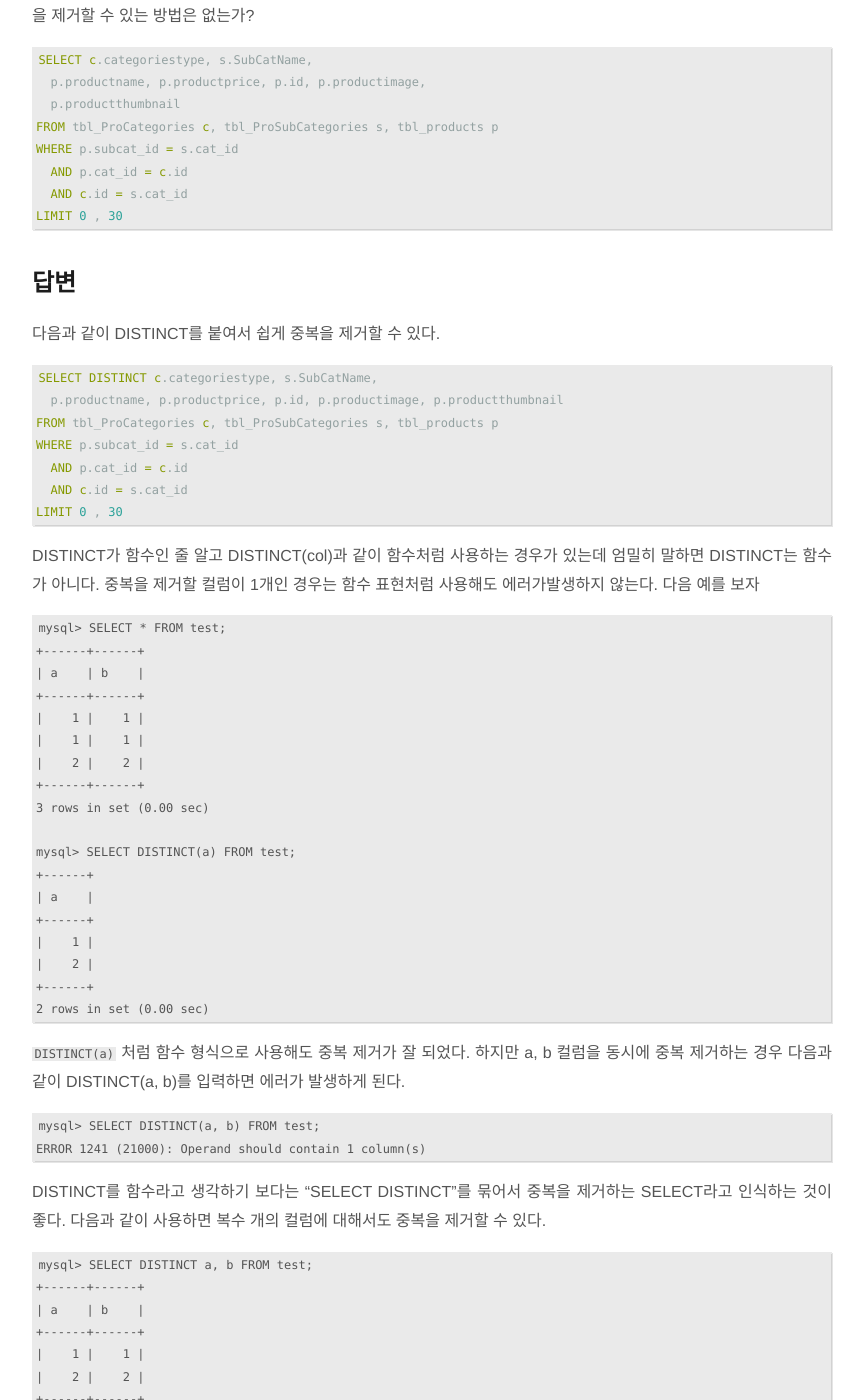
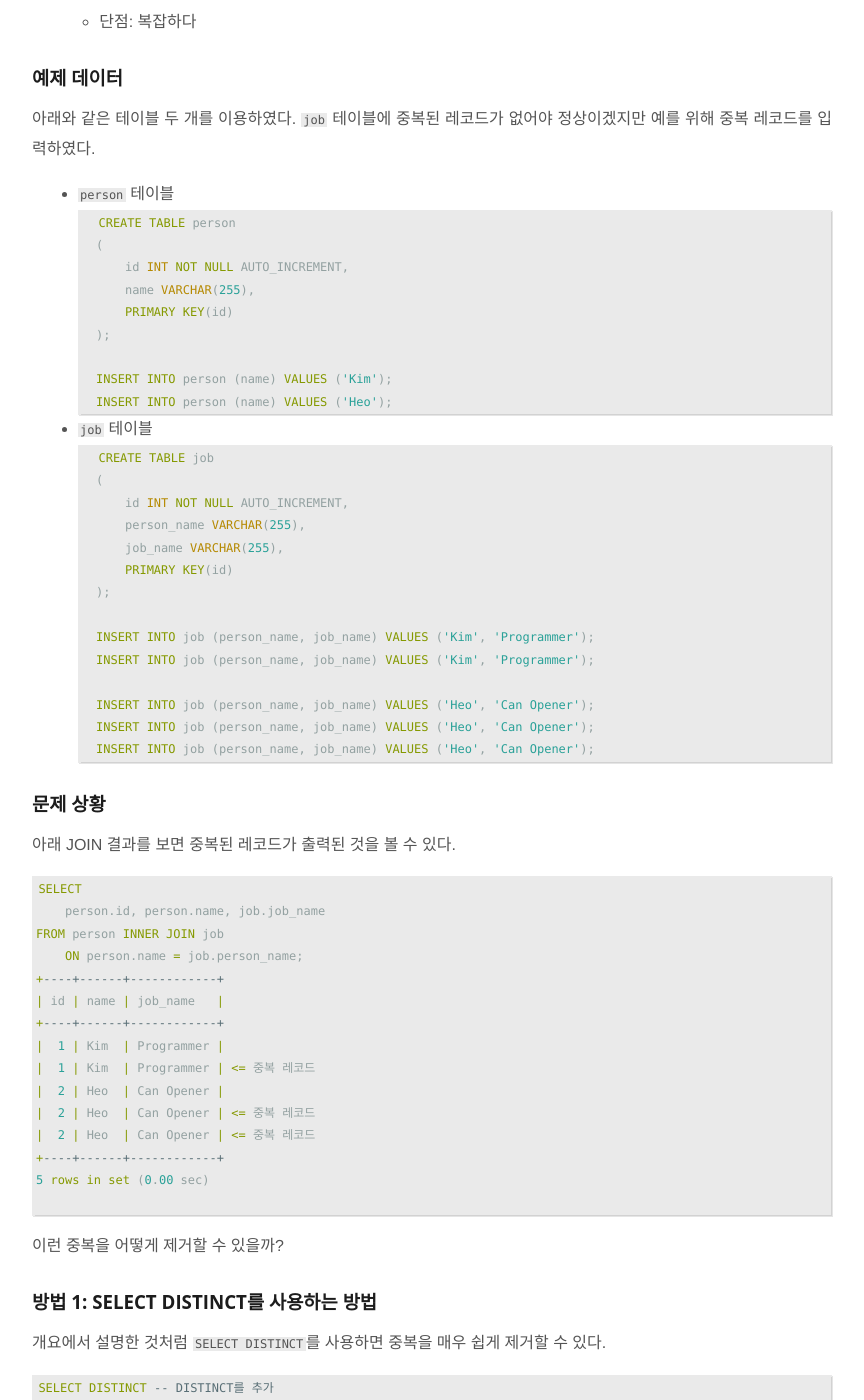
Before and after one commit to jason-heo/jason-heo.github.io, a Jekyll site: the page built from _posts/2014-01-01-find-dup-record.md, in a window 1280 px wide and 1400 px high, scrolled down 653 px. Shown: the whole window, without its empty margins (208-1072 px from the left). Built offline with Jekyll 4.4.1, drawn with Linux system fonts in a browser that asks for light colours; comment, search, counter and statistics services are not loaded; some of the changed text lies outside the part shown.

Commit message:
내용 구성 변경

````diff
--- a/_posts/2014-01-01-find-dup-record.md
+++ b/_posts/2014-01-01-find-dup-record.md
@@ -5,88 +5,172 @@ date: 2014-03-05
 categories: mysql
 ---
 
-{% include pmysql.md %}
+test에 사용된 MySQL 버전: 8.0
 
-## Stackoverflow URL
+(일반적인 방법이기 때문에 5.x에서도 적용된다)
 
-http://stackoverflow.com/questions/20206488/fetching-data-from-three-different-tables-but-it-is-duplicating-records/20206570
+### 개요
 
-## 질문
+1:n 관계의 테이블을 JOIN하면 동일한 결과의 레코드가 n개 출력된다.
 
-아래 SELECT문과 같이 3개의 테이블을 JOIN하고 있다. 테이블들의 관계가 1:n이기 때문에 레코드가 출력되는데, 중복을 제거할 수 있는 방법은 없는가?
+중복을 제거하는 방법은 아래와 같이 두 가지 방법이 있다.
+
+1. 최종 SELECT 결과에서 `SELECT DISTINCT`를 이용하는 방법
+    - 장점: 간단한다
+    - 단점: 속도가 느리다
+1. JOIN 전에 중복을 미리 제거하는 방법
+    - 장점: 속도가 빠르다
+    - 단점: 복잡하다
+
+### 예제 데이터
+
+아래와 같은 테이블 두 개를 이용하였다. `job` 테이블에 중복된 레코드가 없어야 정상이겠지만 예를 위해 중복 레코드를 입력하였다.
+
+- `person` 테이블
+    ```sql
+    CREATE TABLE person
+    (
+        id INT NOT NULL AUTO_INCREMENT,
+        name VARCHAR(255),
+        PRIMARY KEY(id)
+    );
+
+    INSERT INTO person (name) VALUES ('Kim');
+    INSERT INTO person (name) VALUES ('Heo');
+    ```
+- `job` 테이블
+    ```sql
+    CREATE TABLE job
+    (
+        id INT NOT NULL AUTO_INCREMENT,
+        person_name VARCHAR(255),
+        job_name VARCHAR(255),
+        PRIMARY KEY(id)
+    );
+
+    INSERT INTO job (person_name, job_name) VALUES ('Kim', 'Programmer');
+    INSERT INTO job (person_name, job_name) VALUES ('Kim', 'Programmer');
+
+    INSERT INTO job (person_name, job_name) VALUES ('Heo', 'Can Opener');
+    INSERT INTO job (person_name, job_name) VALUES ('Heo', 'Can Opener');
+    INSERT INTO job (person_name, job_name) VALUES ('Heo', 'Can Opener');
+    ```
+
+### 문제 상황
+
+아래 JOIN 결과를 보면 중복된 레코드가 출력된 것을 볼 수 있다.
 
 ```sql
-SELECT c.categoriestype, s.SubCatName,
-  p.productname, p.productprice, p.id, p.productimage,
-  p.productthumbnail
-FROM tbl_ProCategories c, tbl_ProSubCategories s, tbl_products p
-WHERE p.subcat_id = s.cat_id
-  AND p.cat_id = c.id
-  AND c.id = s.cat_id
-LIMIT 0 , 30
+SELECT
+    person.id, person.name, job.job_name
+FROM person INNER JOIN job
+    ON person.name = job.person_name;
++----+------+------------+
+| id | name | job_name   |
++----+------+------------+
+|  1 | Kim  | Programmer |
+|  1 | Kim  | Programmer | <= 중복 레코드
+|  2 | Heo  | Can Opener |
+|  2 | Heo  | Can Opener | <= 중복 레코드
+|  2 | Heo  | Can Opener | <= 중복 레코드
++----+------+------------+
+5 rows in set (0.00 sec)
+
+```
+
+이런 중복을 어떻게 제거할 수 있을까?
+
+### 방법 1: SELECT DISTINCT를 사용하는 방법
+
+개요에서 설명한 것처럼 `SELECT DISTINCT`를 사용하면 중복을 매우 쉽게 제거할 수 있다.
+
+```sql
+SELECT DISTINCT -- DISTINCT를 추가
+    person.id, person.name, job.job_name
+FROM person INNER JOIN job
+    ON person.name = job.person_name;
+
++----+------+------------+
+| id | name | job_name   |
++----+------+------------+
+|  1 | Kim  | Programmer |
+|  2 | Heo  | Can Opener |
++----+------+------------+
+2 rows in set (0.00 sec)
+```
+
+`SELECT`에 `DISTINCT`만 추가했는데 중복이 제거되었다.
+
+매우 쉬운 방법이지만 레코드 수가 많은 경우 성능이 느리다는 단점이 있다.
+
+### 참고: DISTINCT에 대한 이해
+
+간혹 `DISTINCT`를 함수처럼 사용하는 걸 볼 수 있다.
+
+```sql
+SELECT DISTINCT(job_name)
+FROM job;
+
++------------+
+| job_name   |
++------------+
+| Programmer |
+| Can Opener |
++------------+
+2 rows in set (0.00 sec)
+```
+
+그런데 두 개 이상의 필드를 `DISTINCT()` 안에 넣으면 에러가 발생한다.
+
+```sql
+SELECT DISTINCT(person_name, job_name)
+FROM job;
+
+ERROR 1241 (21000): Operand should contain 1 column(s)
+```
+
+`DISTINCT`를 함수라고 생각하지 않고 `SELECT DISTINCT`로 생각하는 것이 필드 개수와 상관없이 사용할 수 있으므로 편하다.
+
+```sql
+SELECT DISTINCT person_name, job_name
+FROM job;
+
++-------------+------------+
+| person_name | job_name   |
++-------------+------------+
+| Kim         | Programmer |
+| Heo         | Can Opener |
++-------------+------------+
+2 rows in set (0.00 sec)
 ```
 
 {% include adsense-content.md %}
 
-## 답변
+### 방법 2: JOIN 전에 중복을 제거하기
 
-다음과 같이 DISTINCT를 붙여서 쉽게 중복을 제거할 수 있다.
+앞서 말한 것처럼 `SELECT DISTINCT`는 간단하지만 성능이 느리다.
+
+성능을 위해서는 JOIN 전에 중복을 제거하는 것이 좋다. (물론 더 좋은 것은 중복이 없도록 테이블 설계를 잘 하는 것이다)
+
+'JOIN 전에 중복 제거'는 다음과 같이 inline view를 사용하면 아주 어렵지 않다.
 
 ```sql
-SELECT DISTINCT c.categoriestype, s.SubCatName,
-  p.productname, p.productprice, p.id, p.productimage, p.productthumbnail
-FROM tbl_ProCategories c, tbl_ProSubCategories s, tbl_products p
-WHERE p.subcat_id = s.cat_id
-  AND p.cat_id = c.id
-  AND c.id = s.cat_id
-LIMIT 0 , 30
+SELECT person.id, person.name, job.job_name
+FROM person INNER JOIN (
+    -- 중복 제거를 위한 inline view
+    SELECT DISTINCT person_name, job_name
+    FROM job
+) AS job ON person.name = job.person_name;
+
++----+------+------------+
+| id | name | job_name   |
++----+------+------------+
+|  1 | Kim  | Programmer |
+|  2 | Heo  | Can Opener |
++----+------+------------+
+2 rows in set (0.00 sec)
 ```
 
-DISTINCT가 함수인 줄 알고 DISTINCT(col)과 같이 함수처럼 사용하는 경우가 있는데 엄밀히 말하면 DISTINCT는 함수가 아니다. 중복을 제거할 컬럼이 1개인 경우는 함수 표현처럼 사용해도 에러가발생하지 않는다. 다음 예를 보자
+언뜻보면 복잡해보일 수 있있고 복잡하니깐 성능이 더 느려보일 수 있는데 일반적으로 레코드 수가 많은 경우 JOIN 전에 중복을 제거해서 1:1 JOIN으로 바꾸는 것이 훨씬 빠르다.
 
-    mysql> SELECT * FROM test;
-    +------+------+
-    | a    | b    |
-    +------+------+
-    |    1 |    1 |
-    |    1 |    1 |
-    |    2 |    2 |
-    +------+------+
-    3 rows in set (0.00 sec)
-
-    mysql> SELECT DISTINCT(a) FROM test;
-    +------+
-    | a    |
-    +------+
-    |    1 |
-    |    2 |
-    +------+
-    2 rows in set (0.00 sec)
-
-`DISTINCT(a)` 처럼 함수 형식으로 사용해도 중복 제거가 잘 되었다. 하지만 a, b 컬럼을 동시에 중복 제거하는 경우 다음과 같이 DISTINCT(a, b)를 입력하면 에러가 발생하게 된다.
-
-    mysql> SELECT DISTINCT(a, b) FROM test;
-    ERROR 1241 (21000): Operand should contain 1 column(s)
-
-DISTINCT를 함수라고 생각하기 보다는 "SELECT DISTINCT"를 묶어서 중복을 제거하는 SELECT라고 인식하는 것이 좋다. 다음과 같이 사용하면 복수 개의 컬럼에 대해서도 중복을 제거할 수 있다.
-
-    mysql> SELECT DISTINCT a, b FROM test;
-    +------+------+
-    | a    | b    |
-    +------+------+
-    |    1 |    1 |
-    |    2 |    2 |
-    +------+------+
-    2 rows in set (0.00 sec)
-
-참고로 MySQL 매뉴얼에 따르면 우리가 평소 무심코 사용하는 SELECT는 사실 "SELECT ALL"과 같이 "ALL"이 생략된 것이다. 따라서 다음과 같은 질의도 사용 가능하다. "SELECT ALL"을 생각해본다면 "SELECT DISTINCT"의 사용법도 이해가 될 것이다.
-
-    mysql> SELECT ALL a, b FROM test;
-    +------+------+
-    | a    | b    |
-    +------+------+
-    |    1 |    1 |
-    |    1 |    1 |
-    |    2 |    2 |
-    +------+------+
-    3 rows in set (0.00 sec)
+물론 WHERE 절에 조건이 존재 여부, index 존재 여부, 한쪽 테이블의 크기가 엄청 적은 경우 등등 많은 시나리오가 있으니 성능 비교를 하는 것이 좋겠다.
````
